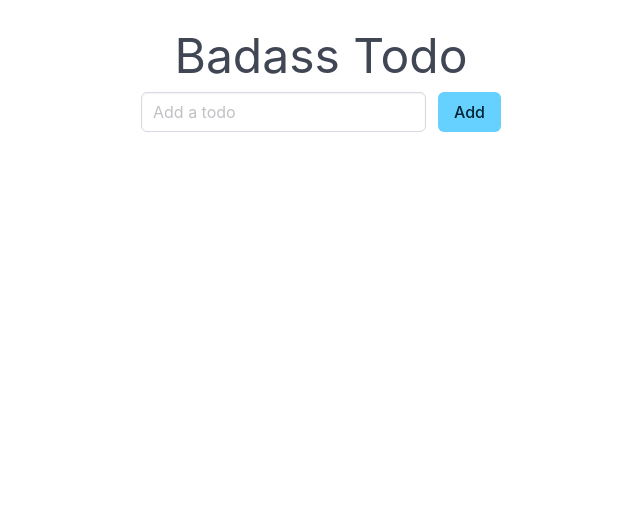
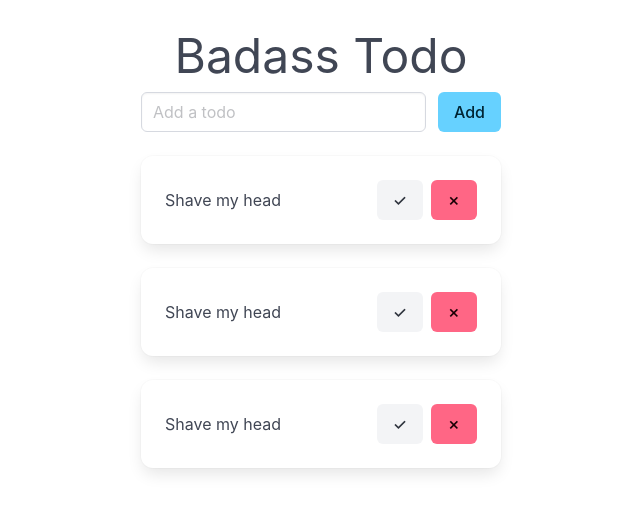
Before and after one commit to jhnnyk/dandys-vue-firebase-todo-tut, a Vue app: page / in a window 1280 px wide. Shown: the top 512 px of the page, without its empty margins (319-959 px from the left). Built offline with nearby package versions, Linux system fonts and the light colour scheme.

Commit message:
todo placeholders

```diff
--- a/src/views/HomeView.vue
+++ b/src/views/HomeView.vue
@@ -4,13 +4,27 @@
   <main>
     <h1 class="is-size-1 has-text-centered">Badass Todo</h1>
 
-    <div class="field is-grouped">
+    <div class="field is-grouped mb-5">
       <p class="control is-expanded">
         <input type="text" class="input" placeholder="Add a todo" />
       </p>
       <p class="control">
         <a href="#" class="button is-info">Add</a>
       </p>
+    </div>
+
+    <div class="card" v-for="i in 3">
+      <div class="card-content">
+        <div class="content">
+          <div class="columns is-mobile is-vcentered">
+            <div class="column">Shave my head</div>
+            <div class="column is-5 has-text-right">
+              <button class="button is-light">&check;</button>
+              <button class="button is-danger ml-2">&cross;</button>
+            </div>
+          </div>
+        </div>
+      </div>
     </div>
   </main>
 </template>
```
